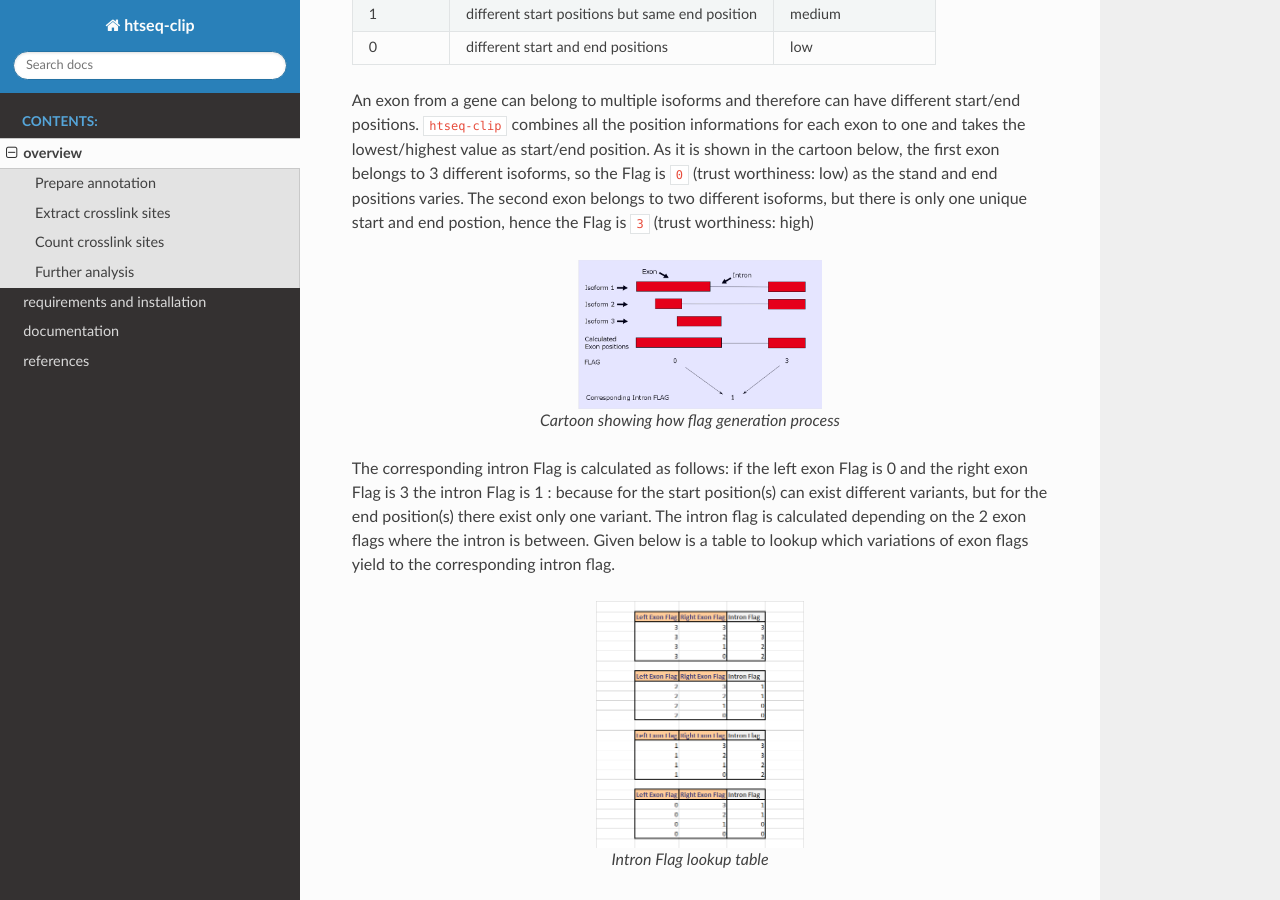
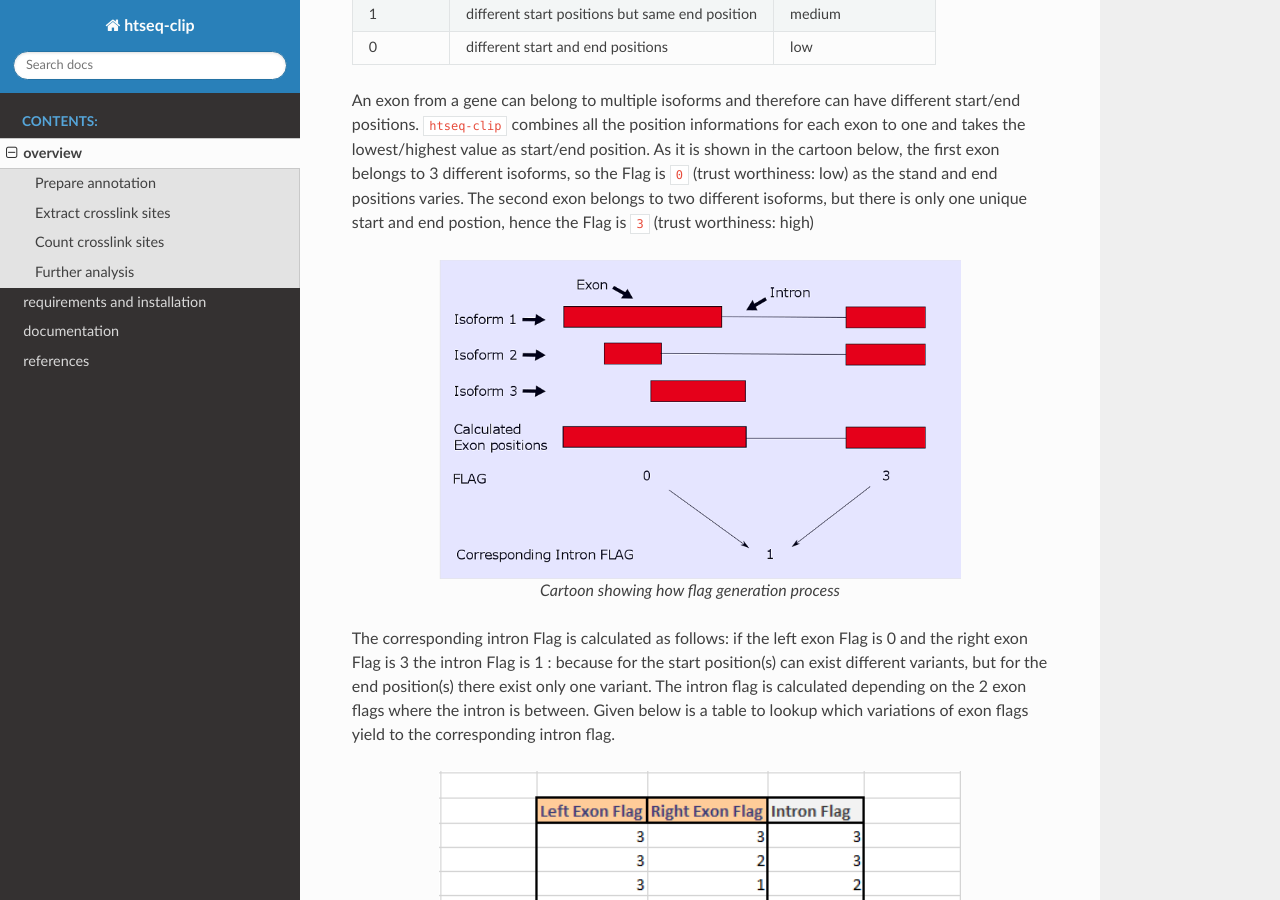
Before and after one commit to EMBL-Hentze-group/htseq-clip, a Sphinx documentation site: the page built from docs/source/overview.rst, in a window 1280 px wide and 900 px high, scrolled down 1332 px. Built offline with Sphinx 7.4.7 and the Read the Docs theme 2.0.0, drawn with Linux system fonts in a browser that asks for light colours.

Commit message:
update figure size

```diff
--- a/docs/source/_iframe.html
+++ b/docs/source/_iframe.html
@@ -145,12 +145,12 @@ worthiness</pre>
             </table>
             <p>An exon from a gene can belong to multiple isoforms and therefore can have different start/end positions. <code>htseq-clip</code> combines all the position informations for each exon to one and takes the lowest/highest value as start/end position. As it is shown in the cartoon below, the first exon belongs to 3 different isoforms, so the Flag is <code>0</code> (trust worthiness: low) as the stand and end positions varies. The second exon belongs to two different isoforms, but there is only one unique start and end postion, hence the Flag is <code>3</code> (trust worthiness: high)</p>
             <figure align="center">
-                <img width="35%" src="flags.png" alt="" />
+                <img width="75%" src="flags.png" alt="" />
                 <figcaption>Cartoon showing how flag generation process</figcaption>
             </figure>
             <p>The corresponding intron Flag is calculated as follows: if the left exon Flag is 0 and the right exon Flag is 3 the intron Flag is 1 : because for the start position(s) can exist different variants, but for the end position(s) there exist only one variant. The intron flag is calculated depending on the 2 exon flags where the intron is between. Given below is a table to lookup which variations of exon flags yield to the corresponding intron flag.</p>
             <figure align="center">
-                <img width="30%" src="lookup.png" alt="" />
+                <img width="75%" src="lookup.png" alt="" />
                 <figcaption>Intron Flag lookup table</figcaption>
             </figure>
             <p><span class="c1">createSlidingWindows</span></p>
--- a/docs/source/overview.rst
+++ b/docs/source/overview.rst
@@ -118,7 +118,7 @@ the first exon belongs to 3 different isoforms, so the Flag is ``0`` (trust wort
 to two different isoforms, but there is only one unique start and end postion, hence the Flag is ``3`` (trust worthiness: high)
 
 .. figure:: flags.png
-   :width: 35%
+   :width: 75%
    :align: center
 
    Cartoon showing how flag generation process
@@ -129,7 +129,7 @@ because for the start position(s) can exist different variants, but for the end
 depending on the 2 exon flags where the intron is between. Given below is a table to lookup which variations of exon flags yield to the corresponding intron flag.
 
 .. figure:: lookup.png
-   :width: 30%
+   :width: 75%
    :align: center
 
    Intron Flag lookup table
```
Also changed, not shown: README.md (+4 -1 lines).
